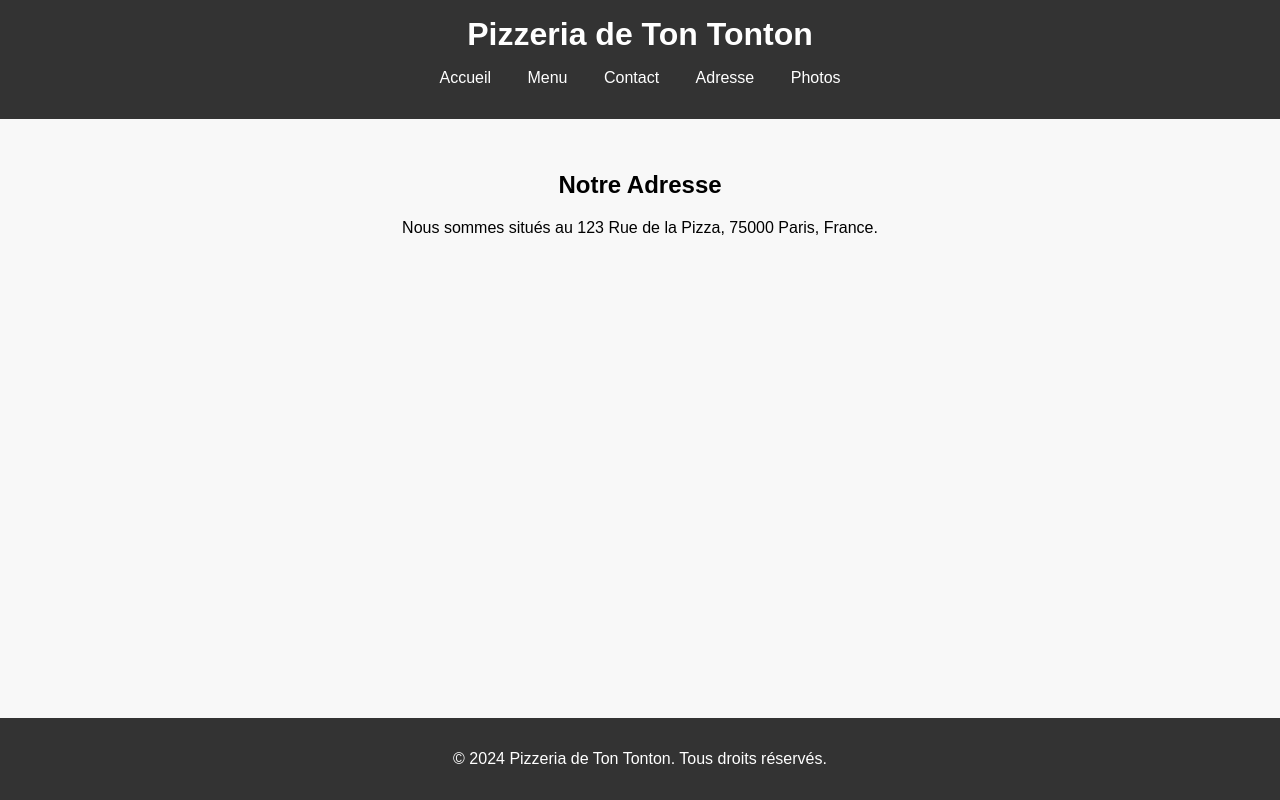
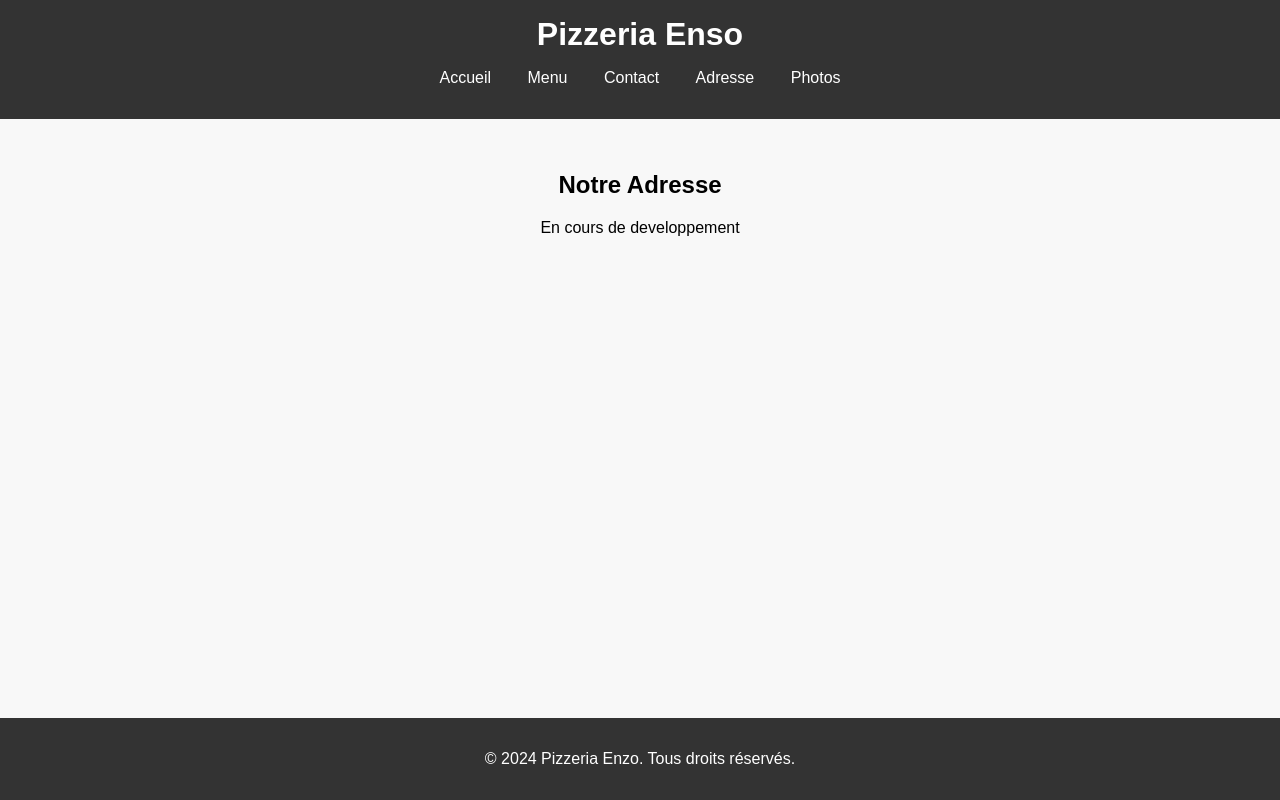
Before and after one commit to Nathced/pizzeria, a plain HTML site: page adresse.html in a window 1280 px wide. Drawn offline with Linux system fonts and the light colour scheme.

Commit message:
Update adresse.html

```diff
--- a/adresse.html
+++ b/adresse.html
@@ -3,12 +3,12 @@
 <head>
     <meta charset="UTF-8">
     <meta name="viewport" content="width=device-width, initial-scale=1.0">
-    <title>Adresse - Pizzeria de Ton Tonton</title>
+    <title>Adresse - Pizzeria Enzo</title>
     <link rel="stylesheet" href="styles.css">
 </head>
 <body>
     <header>
-        <h1>Pizzeria de Ton Tonton</h1>
+        <h1>Pizzeria Enso</h1>
         <nav>
             <ul>
                 <li><a href="index.html">Accueil</a></li>
@@ -21,10 +21,10 @@
     </header>
     <main>
         <h2>Notre Adresse</h2>
-        <p>Nous sommes situés au 123 Rue de la Pizza, 75000 Paris, France.</p>
+        <p>En cours de developpement</p>
     </main>
     <footer>
-        <p>&copy; 2024 Pizzeria de Ton Tonton. Tous droits réservés.</p>
+        <p>&copy; 2024 Pizzeria Enzo. Tous droits réservés.</p>
     </footer>
 </body>
 </html>
```
